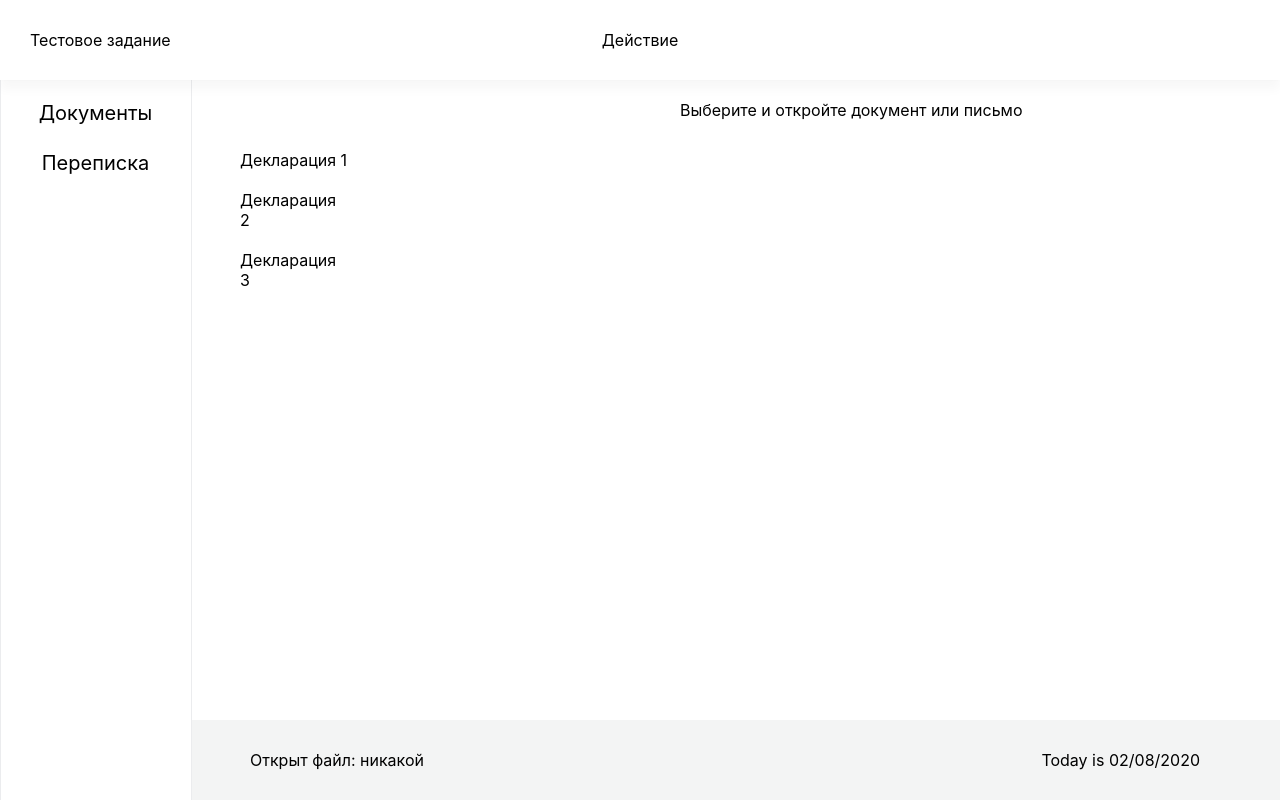
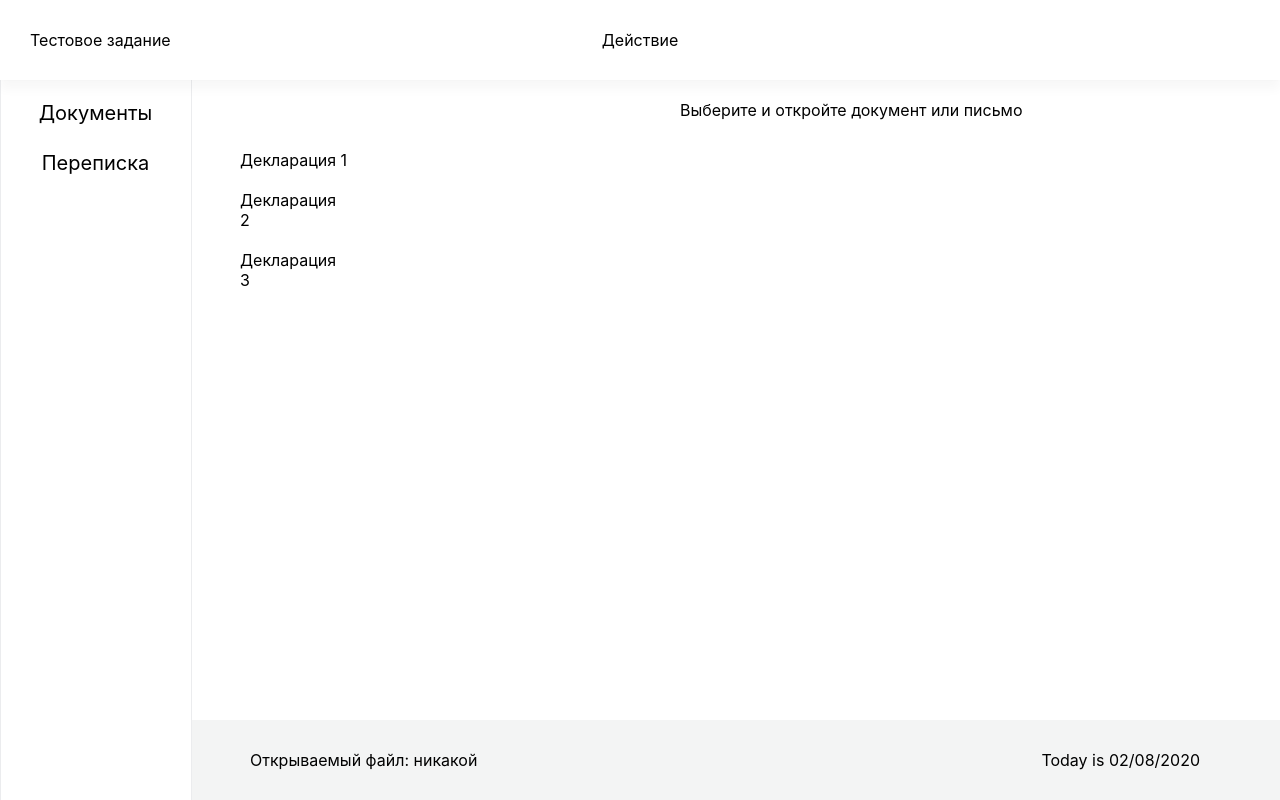
Before and after one commit to navacar/Documents, a React (Create React App) app: page /Declarations in a window 1280 px wide. Shown: the top 800 px of the page. Built offline with nearby package versions, Linux system fonts and the light colour scheme.

Commit message:
Update Footer.jsx

```diff
--- a/src/Components/Fotter/Footer.jsx
+++ b/src/Components/Fotter/Footer.jsx
@@ -8,7 +8,7 @@ const Footer = (props) => {
     var yyyy = today.getFullYear();
 
     today = "Today is " + dd + '/' + mm + '/' + yyyy;
-    var openFile = "Открыт файл: " + props.fileName
+    var openFile = "Открываемый файл: " + props.fileName
 
     return (
         <footer className="Footer">
```
